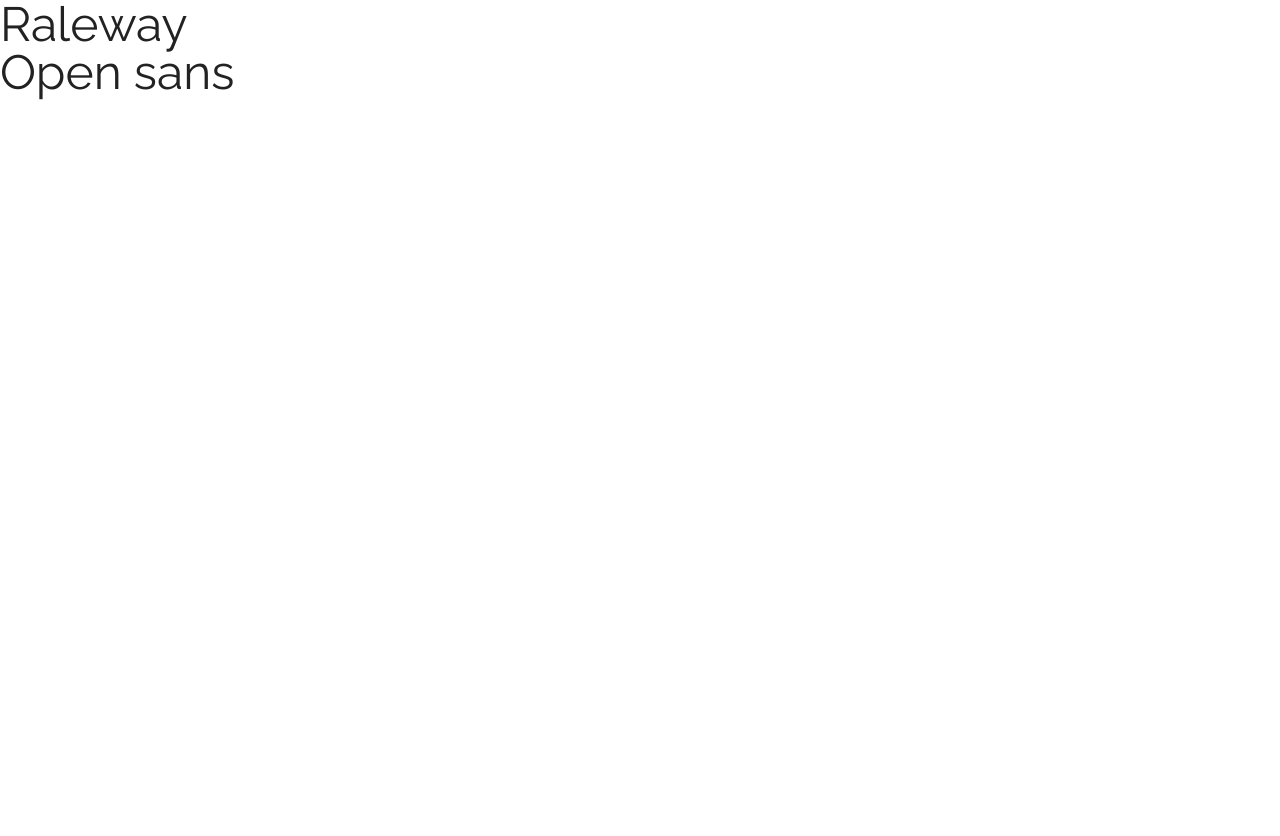
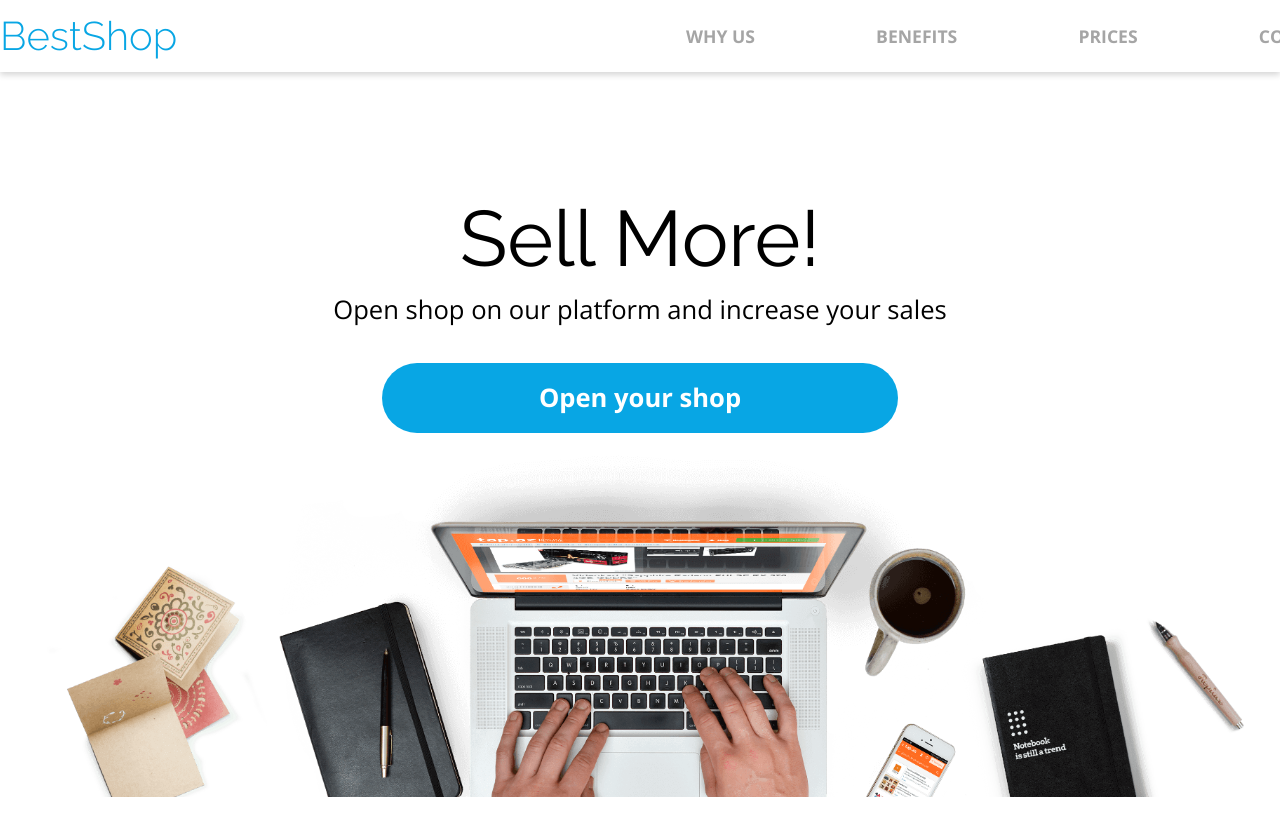
Before and after one commit to Jakub-Laczniak/Best-Shop, a plain HTML site: page index.html in a window 1280 px wide. Before the commit the page ends 800 px from the top, so only its background shows below. Drawn offline with nearby package versions, Linux system fonts and the light colour scheme.

Commit message:
css styling

```diff
--- a/css/style.css
+++ b/css/style.css
@@ -1,14 +1,15 @@
 :root {
   --color-primary: #08a6e4;
-    --color-primary-shadow: rgba(7, 172, 230, .16);
-    --color-redish: #FB3B64;
-    --color-green: #55DFB4;
+  --color-primary-shadow: rgba(7, 172, 230, 0.16);
+  --color-redish: #fb3b64;
+  --color-green: #55dfb4;
   --color-black: #000000;
-    --color-gray: #A5A5A5;
+  --color-gray: #a5a5a5;
   --color-light-gray: #f7f7f7;
-    --color-white: #FFFFFF;
-    --font-primary: 'Raleway', sans-serif;
-    --font-secondary: 'Open Sans', sans-serif;
+  --color-white: #ffffff;
+  --font-primary: "Raleway", sans-serif;
+  --font-secondary: "Open Sans", sans-serif;
+  --transition: 0.4s;
 }
 
 body {
@@ -19,3 +20,131 @@ h1 {
   font-size: 3rem;
   font-family: var(--font-primary);
 }
+
+header {
+  background-color: white;
+  box-shadow: 0px 3px 6px #00000029;
+  position: fixed;
+  width: 100%;
+  top: 0;
+}
+
+a {
+  text-decoration: none;
+}
+
+.wide__container {
+  width: 1352px;
+  margin: 0 auto;
+  display: flex;
+  justify-content: space-between;
+  align-items: center;
+  height: 100%;
+}
+
+.paragraph {
+  font-family: var(--font-secondary);
+  color: var(--color-black);
+  font-size: 1.6rem;
+  font-weight: 500;
+}
+
+.header__nav {
+  width: 50%;
+  height: 72px;
+}
+
+.header__nav ul {
+  display: flex;
+  justify-content: space-between;
+}
+
+.header__logo {
+  color: var(--color-primary);
+  font-family: var(--font-primary);
+  font-weight: 300;
+  font-size: 2.5rem;
+  cursor: pointer;
+}
+
+.nav__element {
+  display: flex;
+  align-items: center;
+  justify-content: center;
+}
+
+.nav__link {
+  padding: 28px 10px 24px;
+  border-bottom: 4px transparent solid;
+  transition: var(--transition);
+  color: var(--color-gray);
+  font-family: var(--font-secondary);
+  font-weight: 700;
+  text-transform: uppercase;
+  font-size: 1.1rem;
+}
+
+.nav__link:hover {
+  border-bottom: 4px var(--color-primary) solid;
+  color: var(--color-black);
+}
+
+/* ====== OPENER ======= */
+
+.opener {
+  width: 100%;
+  height: calc(100vh - 72px);
+  margin-top: 69px;
+  display: flex;
+  flex-direction: column;
+  align-items: center;
+  justify-content: center;
+  background-color: var(--color-white);
+}
+
+.opener__text {
+  width: 100%;
+  text-align: center;
+  height: 50%;
+  display: flex;
+  flex-direction: column;
+  justify-content: center;
+  align-items: center;
+}
+
+.opener__text h1 {
+  color: var(--color-black);
+  font-family: var(--font-primary);
+  font-size: 4.9rem;
+  font-weight: 500;
+  padding-top: 130px;
+}
+.opener__text p {
+  padding: 20px 0 38px;
+  margin-bottom: auto;
+}
+.btn__large {
+  color: var(--color-white);
+  font-family: var(--font-secondary);
+  font-size: 1.6rem;
+  font-weight: 700;
+  padding: 22px 157px;
+  border-radius: 40px;
+  background-color: var(--color-primary);
+}
+
+.opener__image {
+  background: url(/img/Background.png);
+  background-position: bottom;
+  background-repeat: no-repeat;
+  background-size: contain;
+  height: 50%;
+  width: 100%;
+  justify-self: flex-end;
+  align-self: flex-end;
+}
+
+.fake {
+  width: 100%;
+  height: 200px;
+}
--- a/index.html
+++ b/index.html
@@ -11,10 +11,37 @@
     <link href="https://fonts.googleapis.com/css2?family=Open+Sans:wght@300;400;700&family=Raleway:wght@300;400;700;800&display=swap" rel="stylesheet">
     <link rel="stylesheet" href="/css/reset.css">
     <link rel="stylesheet" href="/css/style.css">
-    <script type="text/javascript"> </script> <!-- Jesli brakuje skryptow to psuje sie transition -->
 </head>
 <body>
-    <h1 class="first">Raleway</h1>
-    <h1 class="second">Open sans</h1>
+    <header>
+        <section class="wide__container">
+            <div class="header__logo">BestShop</div>
+            <nav class="header__nav">
+                <ul>
+                    <li class="nav__element"><a href="" class="nav__link">why us</a></li>
+                    <li class="nav__element"><a href="" class="nav__link">benefits</a></li>
+                    <li class="nav__element"><a href="" class="nav__link">prices</a></li>
+                    <li class="nav__element"><a href="" class="nav__link">contact</a></li>
+                </ul>
+            </nav>
+        </section>
+    </header>
+    <section class="opener">
+        <div class="opener__text">
+                <h1>Sell More!</h1>
+                <p class="paragraph">Open shop on our platform and increase your sales</p>
+                <a href="#" class="btn btn__large">Open your shop</a>
+        </div>
+        <div class="opener__image"></div>
+    </section>
+
+    <div class="fake"></div>
+
+
+    <!--powtarzające się rzeczy:
+        header i footer ta sama szerokość
+        reszta w tym samym container, tylko jedne space around inne rozciągnięte
+    -->
+    <script type="text/javascript"> </script> <!-- Jesli brakuje skryptow to psuje sie transition -->
 </body>
 </html>
```
Lines whose indentation alone changed are shown as unchanged.
